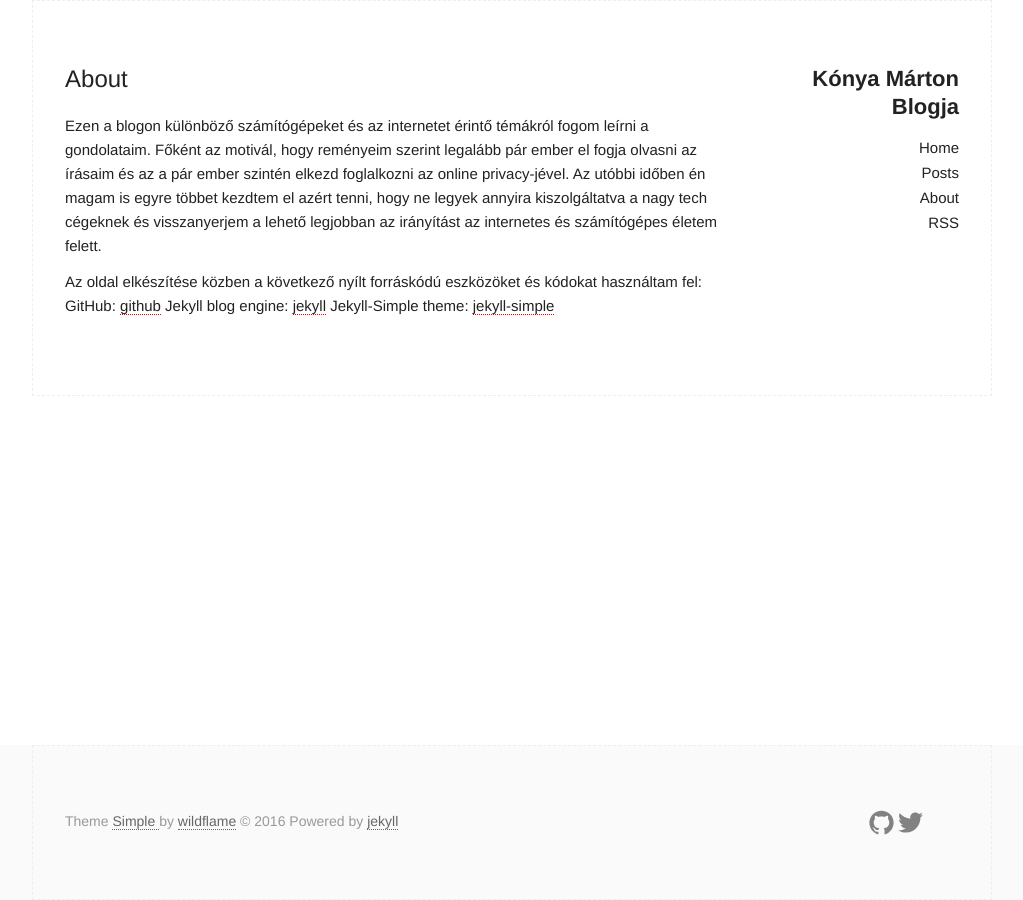
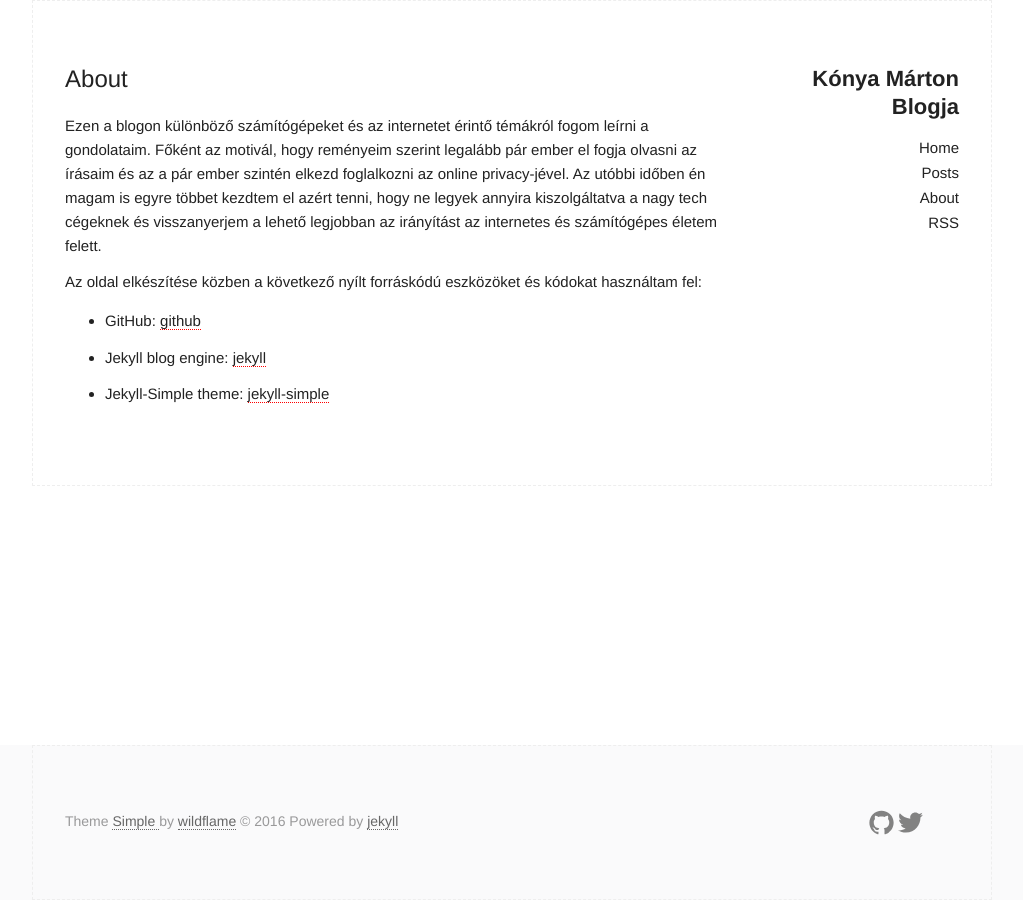
Before and after one commit to Koma52/koma52.github.io, a Jekyll site: the page built from about.md, in a window 1280 px wide. Shown: the whole page, without its empty margins (128-1151 px from the left). Built offline with Jekyll 4.4.1, drawn with Linux system fonts in a browser that asks for light colours; some of the changed lines change nothing that is shown.

Commit message:
updated about.md

```diff
--- a/about.md
+++ b/about.md
@@ -7,6 +7,9 @@ permalink: /about/
 Ezen a blogon különböző számítógépeket és az internetet érintő témákról fogom leírni a gondolataim. Főként az motivál, hogy reményeim szerint legalább pár ember el fogja olvasni az írásaim és az a pár ember szintén elkezd foglalkozni az online privacy-jével. Az utóbbi időben én magam is egyre többet kezdtem el azért tenni, hogy ne legyek annyira kiszolgáltatva a nagy tech cégeknek és visszanyerjem a lehető legjobban az irányítást az internetes és számítógépes életem felett.
 
 Az oldal elkészítése közben a következő nyílt forráskódú eszközöket és kódokat használtam fel:
-GitHub: [github](https://github.com)
-Jekyll blog engine: [jekyll](https://github.com/jekyll/jekyll)
-Jekyll-Simple theme: [jekyll-simple](https://github.com/wild-flame/jekyll-simple)
+
++ GitHub: [github](https://github.com)
+
++ Jekyll blog engine: [jekyll](https://github.com/jekyll/jekyll)
+
++ Jekyll-Simple theme: [jekyll-simple](https://github.com/wild-flame/jekyll-simple)
```
